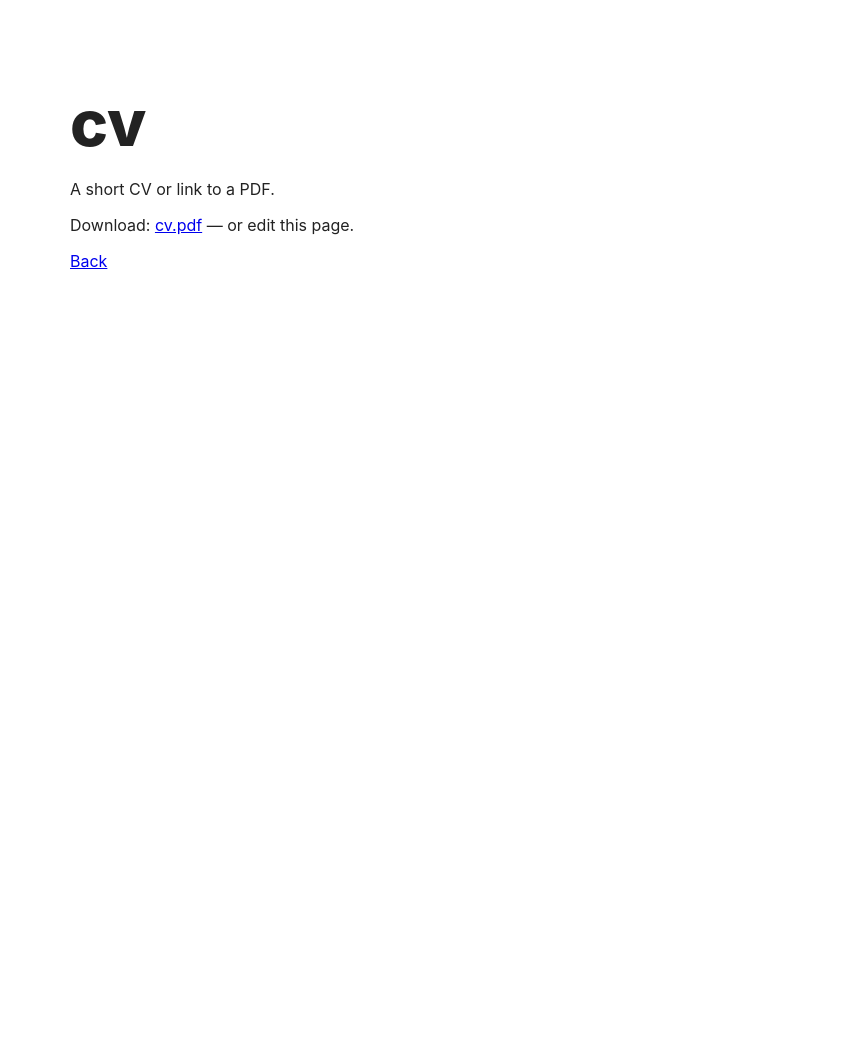
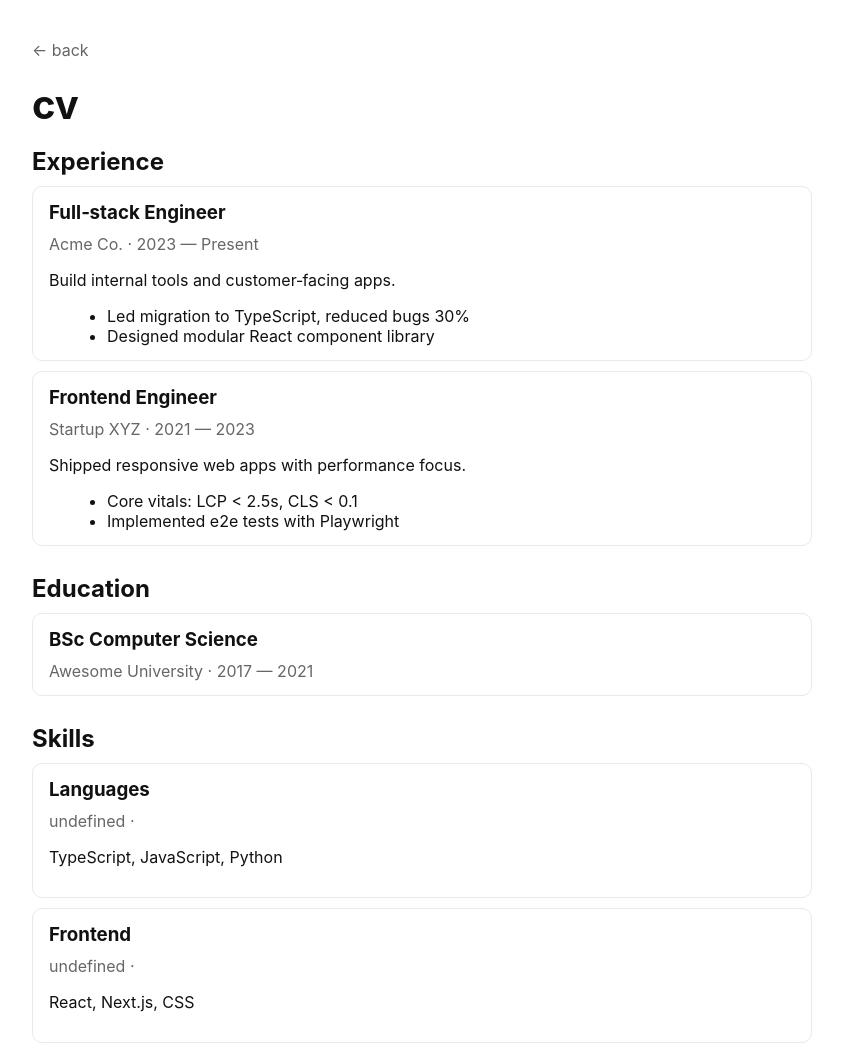
Before and after one commit to betallsoph/the-homepage-of-antran, a plain HTML site: page cv.html in a window 1280 px wide. Shown: the top 1046 px of the page, without its empty margins (218-1061 px from the left). Before the commit the page ends 848 px from the top, so only its background shows below. Drawn offline with Linux system fonts and the light colour scheme.

Commit message:
feat: homepage styling + mockdata pages; wire pages to JSON; add README

```diff
--- a/cv.html
+++ b/cv.html
@@ -1,17 +1,43 @@
 <!doctype html>
 <html lang="en">
 <head>
-  <meta charset="utf-8" />
-  <meta name="viewport" content="width=device-width,initial-scale=1" />
-  <title>cv</title>
-  <link rel="stylesheet" href="styles.css">
+	<meta charset="utf-8" />
+	<meta name="viewport" content="width=device-width,initial-scale=1" />
+	<title>cv</title>
+	<link rel="stylesheet" href="styles.css" />
+	<script>
+		function section(title, items) {
+			return `
+				<section class="section">
+					<h2>${title}</h2>
+					${items.map(it => `
+						<div class="card">
+							<h3>${it.title}</h3>
+							<div class="muted">${it.company || it.place} · ${it.period || ''}</div>
+							${it.description ? `<p>${it.description}</p>` : ''}
+							${it.bullets ? `<ul>${it.bullets.map(b => `<li>${b}</li>`).join('')}</ul>` : ''}
+						</div>
+					`).join('')}
+				</section>`;
+		}
+
+		window.addEventListener('DOMContentLoaded', () => {
+			fetch('mockdata/cv.json').then(r => r.json()).then(d => {
+				const el = document.getElementById('content');
+				el.innerHTML = [
+					section('Experience', d.experience),
+					section('Education', d.education),
+					section('Skills', d.skills.map(s => ({ title: s.category, description: s.items.join(', ') })))
+				].join('');
+			});
+		});
+	</script>
 </head>
 <body>
-  <main class="wrap">
-    <h1 class="title">cv</h1>
-    <p class="muted">A short CV or link to a PDF.</p>
-    <p>Download: <a href="#">cv.pdf</a> — or edit this page.</p>
-    <p><a href="index.html">Back</a></p>
-  </main>
+	<main class="wrap">
+		<a class="back" href="index.html">← back</a>
+		<h1 class="page-title">cv</h1>
+		<div id="content"></div>
+	</main>
 </body>
 </html>
--- a/styles.css
+++ b/styles.css
@@ -1,44 +1,47 @@
-:root{
-  --bg:#fff;
-  --text:#222;
-  --muted:#777;
-  --accent:#111;
+:root {
+	--fg: #111;
+	--muted: #666;
+	--line: #e9e9e9;
+	--hover: #f6f6f6;
 }
-*{box-sizing:border-box}
-html,body{height:100%}
-body{
-  margin:0;
-  font-family:Inter, ui-sans-serif, system-ui, -apple-system, "Segoe UI", Roboto, "Helvetica Neue", Arial;
-  background:var(--bg);
-  color:var(--text);
-  -webkit-font-smoothing:antialiased;
-  -moz-osx-font-smoothing:grayscale;
+* { box-sizing: border-box; }
+html, body { margin: 0; padding: 0; }
+body {
+	font-family: -apple-system, BlinkMacSystemFont, "Segoe UI", Roboto, Helvetica, Arial, sans-serif;
+	color: var(--fg);
+	background: #fff;
 }
-.wrap{
-  max-width:760px;
-  margin:6vh auto;
-  padding:36px 28px;
+
+.wrap { max-width: 820px; margin: 40px auto; padding: 0 20px; }
+.title { font-size: 72px; line-height: 1; margin: 0 0 24px; font-weight: 800; }
+
+/* list on the homepage */
+.list { display: flex; flex-direction: column; gap: 0; border-top: 1px solid var(--line); }
+.item {
+	display: block;
+	padding: 18px 8px;
+	text-decoration: none;
+	color: var(--fg);
+	border-bottom: 1px solid var(--line);
 }
-.title{
-  font-weight:800;
-  font-size:64px;
-  margin:0 0 18px 0;
+.item strong { font-weight: 700; }
+.item:hover { background: var(--hover); }
+
+/* inner pages */
+.back {
+	display: inline-block;
+	margin-bottom: 12px;
+	color: var(--muted);
+	text-decoration: none;
 }
-.list{
-  display:flex;
-  flex-direction:column;
-  gap:14px;
+.page-title { font-size: 40px; margin: 8px 0 16px; }
+.section { margin: 18px 0 28px; }
+.card {
+	border: 1px solid var(--line);
+	border-radius: 10px;
+	padding: 14px 16px;
+	margin: 10px 0;
 }
-.item{
-  display:inline-block;
-  text-decoration:none;
-  color:var(--accent);
-  font-weight:600;
-  padding:8px 0;
-  border-bottom:1px solid #eee;
-}
-.item:hover{opacity:.8}
-@media (max-width:520px){
-  .title{font-size:44px}
-  .wrap{padding:20px}
-}
+h2, h3 { margin: 0 0 10px; }
+ul { margin: 8px 0 0 18px; }
+small, .muted { color: var(--muted); }
```
Also changed, not shown: bio.html (+29 -9 lines), contact.html (+25 -10 lines), index.html (+3 -4 lines), offer.html (+23 -14 lines), portfolio-creative.html (+24 -13 lines), portfolio.html (+25 -13 lines), products.html (+23 -13 lines), 1 other file.
